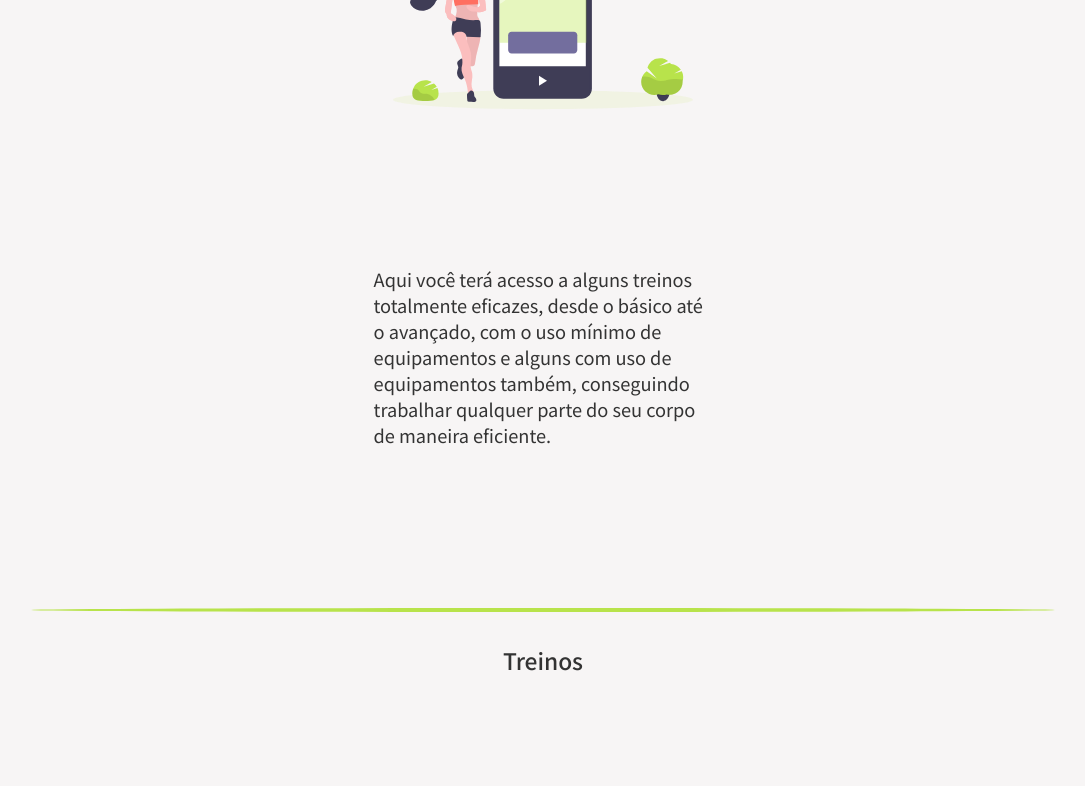
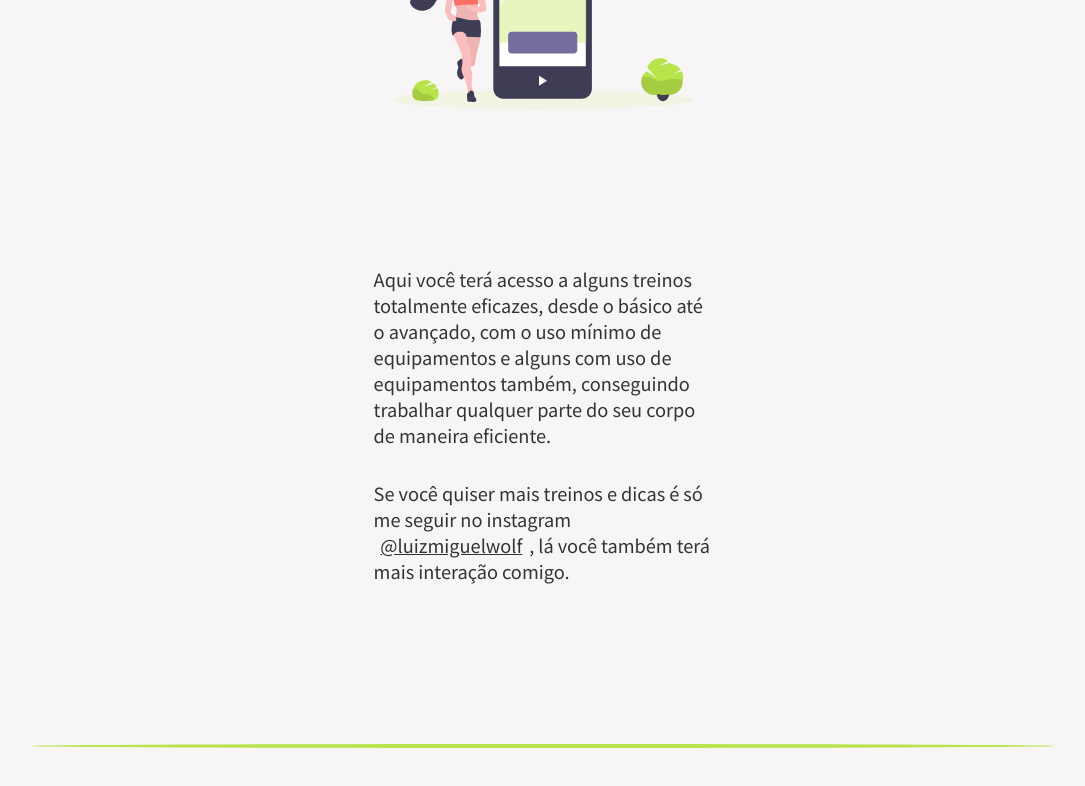
Before and after one commit to GabrielWolf-Dev/luiz-wolf_calistenia, a React (Create React App) app: page /treinos-gratuitos in a window 1280 px wide. Shown: the part 407-1193 px from the top of the page, without its empty margins (97-1182 px from the left). Built offline with nearby package versions, Linux system fonts and the light colour scheme.

Commit message:
Update
Adding a gif for representation of website in the README.

```diff
--- a/src/Components/TreinosGratuitos/MainTreinos.js
+++ b/src/Components/TreinosGratuitos/MainTreinos.js
@@ -76,6 +76,35 @@ export default function MainTreinos({ theme }) {
             avançado, com o uso mínimo de equipamentos e alguns com uso de equipamentos também,
             conseguindo trabalhar qualquer parte do seu corpo de maneira eficiente.
           </DefaultParagraph>
+          <DefaultParagraph
+            as={motion.p}
+            variants={{
+              show: { opacity: 1, x: 0 },
+              hidden: { opacity: 0, x: 60 },
+            }}
+            transition={{
+              duration: 0.6,
+              delay: 0.8,
+            }}
+            initial="hidden"
+            animate="show"
+          >
+            Se você quiser mais treinos e dicas é só me seguir no instagram
+            {' '}
+            <a
+              style={{
+                fontSize: '1.4rem',
+                fontWeight: '400',
+                padding: '16px 2%',
+                color: '#333333',
+              }}
+              href="https://www.instagram.com/luizmiguelwolf/"
+            >
+              @luizmiguelwolf
+            </a>
+            ,
+            lá você também terá mais interação comigo.
+          </DefaultParagraph>
         </SectionContent>
       </ContainerFlex>
     </BoxMTreinos>
```
Also changed, not shown: 1 other file (tests, documents, lock files or other folders).
